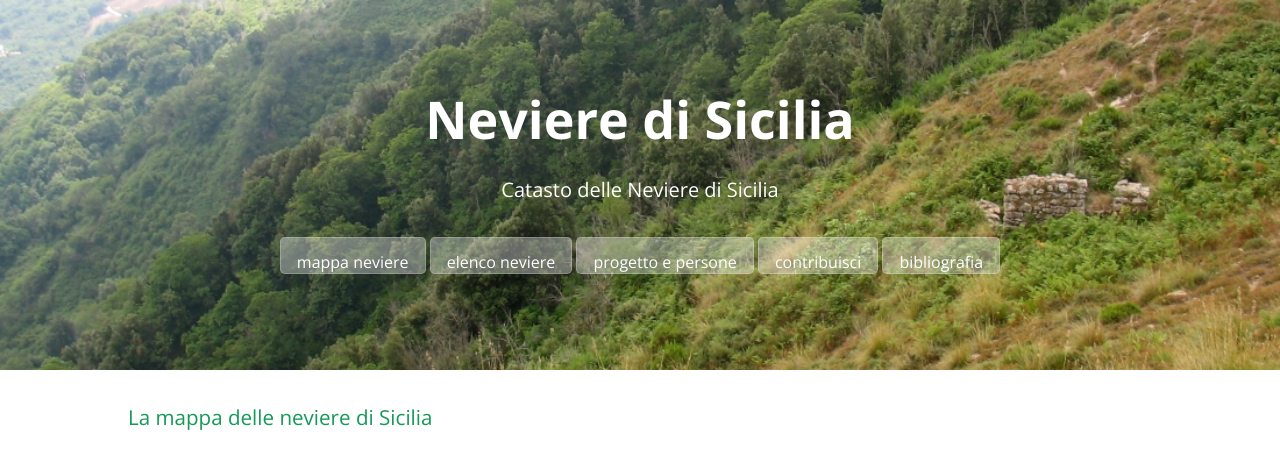
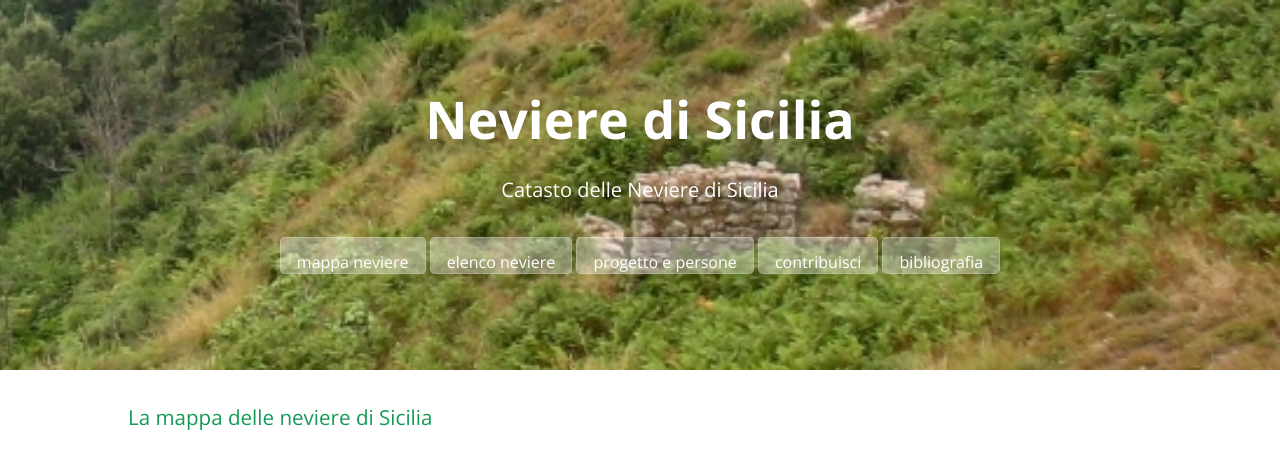
Before and after one commit to NeviereDiSicilia/nevieredisicilia.github.io, a Jekyll site: the page built from index.html, in a window 1280 px wide. Shown: the top 475 px of the page. Built offline with Jekyll 4.4.1, drawn with Linux system fonts in a browser that asks for light colours; grey boxes are pictures that could not be loaded.

Commit message:
Update cayman.css

```diff
--- a/css/cayman.css
+++ b/css/cayman.css
@@ -145,7 +145,7 @@ a:hover { text-decoration: underline; }
   .btn + .btn { margin-top: 1rem; margin-left: 0; } }
 
 /*.page-header { color: #fff; text-align: center; background-color: #159957; background-image: linear-gradient(120deg, #155799, #159957); }*/
-.page-header { color: #ffffff; text-align: center; background-color: transparent; background-image: url("/images/neviera_monte_fossa_neve_1264.jpg"); background-repeat: no-repeat; background-position: center; background-size: cover; background-attachment: fixed; */ box-sizing: border-box; }
+.page-header { color: #ffffff; text-align: center; background-color: transparent; background-image: url("/images/neviera_monte_fossa_neve_632.jpg"); background-repeat: no-repeat; background-position: center; background-size: cover; background-attachment: fixed; */ box-sizing: border-box; }
 @media screen and (min-width: 64em) { .page-header { padding: 5rem 6rem; } }
 @media screen and (min-width: 42em) and (max-width: 64em) { .page-header { padding: 3rem 4rem; } }
 @media screen and (max-width: 42em) { .page-header { padding: 2rem 1rem; } }
```
